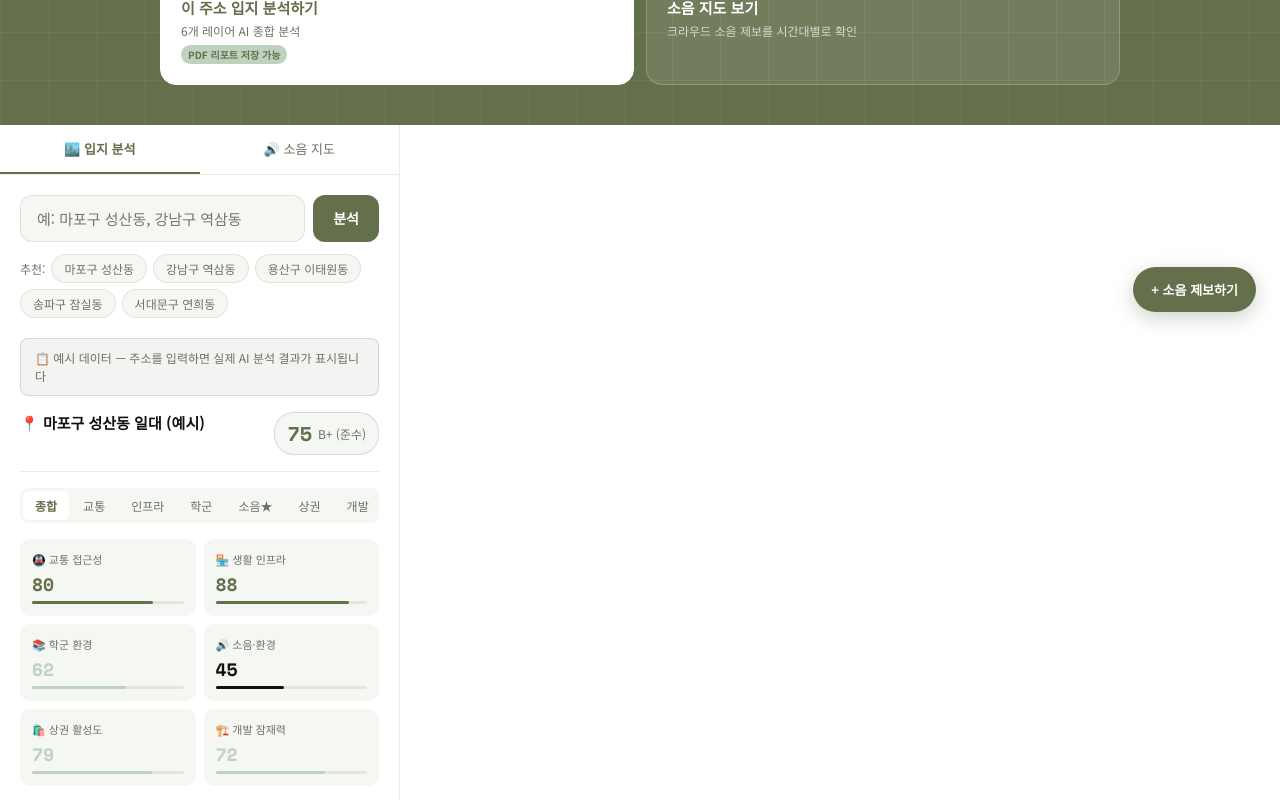
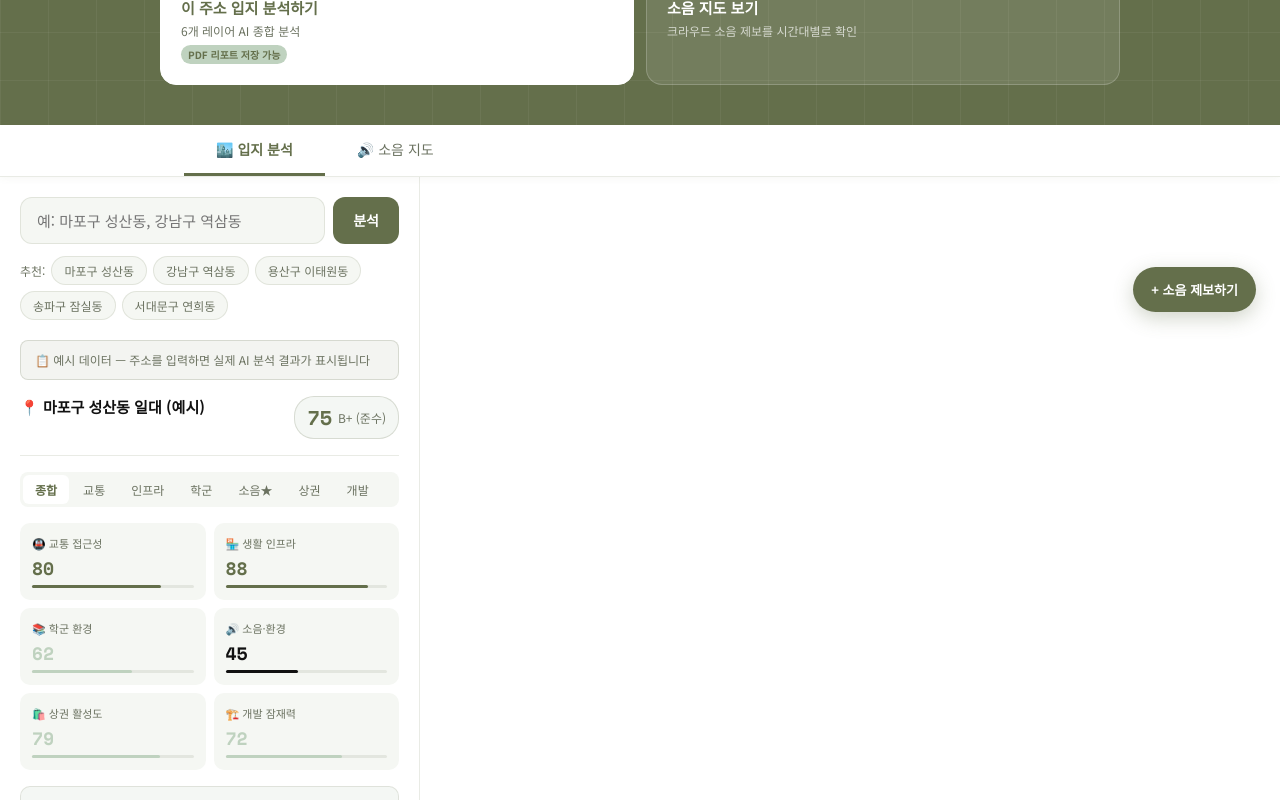
Before and after one commit to msdy1102/moveiq, a Next.js app: page / in a window 1280 px wide. Shown: the part 460-1260 px from the top of the page. Built offline with nearby package versions, Linux system fonts and the light colour scheme.

Commit message:
사이드에 뜨던 것 수정

```diff
--- a/app/page.module.css
+++ b/app/page.module.css
@@ -50,14 +50,42 @@
 .ctaBadge { display: inline-block; background: var(--sub); color: var(--main); font-size: 10px; font-weight: 700; padding: 2px 7px; border-radius: 10px; margin-top: 6px; }
 
 /* ── APP LAYOUT ── */
-.app { display: flex; min-height: calc(100vh - var(--header-h)); }
-.sidebar { width: 400px; flex-shrink: 0; border-right: 1px solid var(--border); display: flex; flex-direction: column; overflow: hidden; transition: width .3s ease; }
-.sidebar.full { width: 100%; border-right: none; }
-.sidebarTabs { display: flex; border-bottom: 1px solid var(--border); background: #fff; flex-shrink: 0; }
-.sidebarTab { flex: 1; padding: 14px; background: none; border: none; cursor: pointer; font-size: 13px; font-weight: 500; color: var(--muted); border-bottom: 2px solid transparent; transition: all .2s; }
-.sidebarTab.active { color: var(--main); font-weight: 700; border-bottom-color: var(--main); }
+.app { display: flex; min-height: calc(100vh - var(--header-h) - 52px); }
+
+/* ── 메인 탭 바 — 전체 너비 고정, 중앙 정렬 ── */
+.mainTabBar {
+  position: sticky; top: var(--header-h); z-index: 100;
+  background: #fff;
+  border-bottom: 1px solid var(--border);
+  display: flex; justify-content: center;
+  box-shadow: 0 1px 8px rgba(100,111,75,.06);
+}
+.mainTabInner {
+  display: flex; gap: 0;
+  max-width: 960px; width: 100%;
+  padding: 0 24px;
+}
+.mainTab {
+  padding: 14px 32px;
+  background: none; border: none; cursor: pointer;
+  font-size: 14px; font-weight: 500; color: var(--muted);
+  border-bottom: 3px solid transparent;
+  transition: all .2s; white-space: nowrap;
+  font-family: 'Noto Sans KR', sans-serif;
+}
+.mainTab:hover { color: var(--main); }
+.mainTab.active { color: var(--main); font-weight: 700; border-bottom-color: var(--main); }
+
+/* ── SIDEBAR ── */
+.sidebar {
+  width: 420px; flex-shrink: 0;
+  border-right: 1px solid var(--border);
+  display: flex; flex-direction: column;
+  overflow: hidden;
+}
+.sidebarTabs { display: none; } /* 기존 사이드바 탭 숨김 */
+.sidebarTab { display: none; }
 .sidebarContent { flex: 1; overflow-y: auto; padding: 20px; }
-.sidebar.full .sidebarContent { max-width: 900px; margin: 0 auto; width: 100%; }
 
 /* ── SEARCH PANEL ── */
 .searchRow { display: flex; gap: 8px; margin-bottom: 12px; }
--- a/app/page.tsx
+++ b/app/page.tsx
@@ -273,14 +273,22 @@ export default function HomePage() {
         </div>
       </section>
 
+      {/* ── 메인 탭 바 — 전체 너비 중앙 고정 ── */}
+      <nav className={styles.mainTabBar}>
+        <div className={styles.mainTabInner}>
+          <button className={`${styles.mainTab} ${tab==='search'?styles.active:''}`} onClick={()=>setTab('search')}>
+            🏙️ 입지 분석
+          </button>
+          <button className={`${styles.mainTab} ${tab==='noise'?styles.active:''}`} onClick={goNoise}>
+            🔊 소음 지도
+          </button>
+        </div>
+      </nav>
+
       {/* ── APP ── */}
       <div className={styles.app}>
         {/* 3. 사이드바 폭 항상 고정 (full 클래스 없음) */}
         <aside className={styles.sidebar}>
-          <div className={styles.sidebarTabs}>
-            <button className={`${styles.sidebarTab} ${tab==='search'?styles.active:''}`} onClick={()=>setTab('search')}>🏙️ 입지 분석</button>
-            <button className={`${styles.sidebarTab} ${tab==='noise'?styles.active:''}`}  onClick={goNoise}>🔊 소음 지도</button>
-          </div>
 
           {/* 입지 분석 패널 */}
           {tab==='search' && (
```
